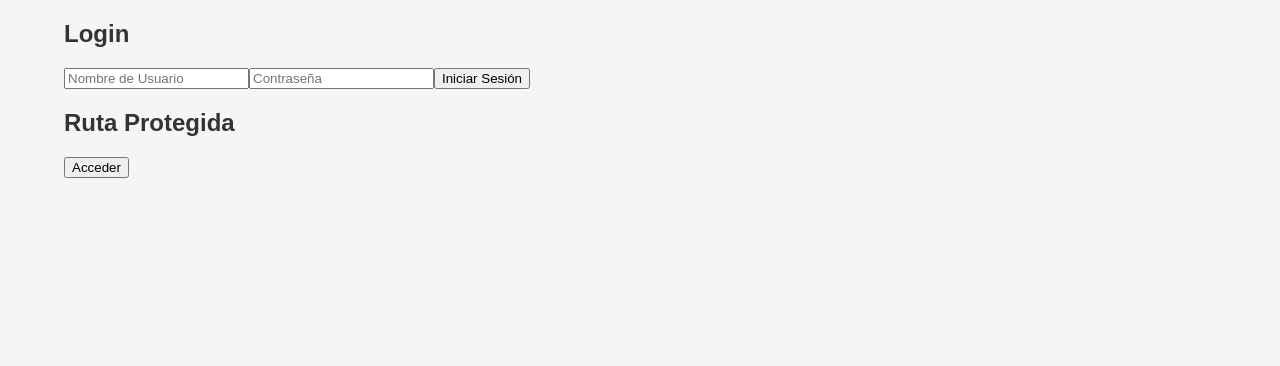
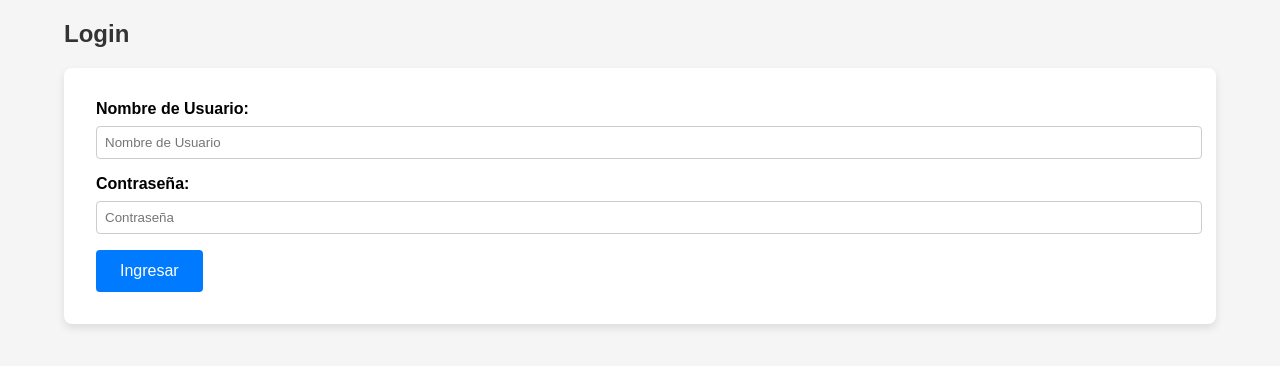
Before and after one commit to NoeliaIntriago/ResRank, a React (Create React App) app in the folder frontend/: page / in a window 1280 px wide. Shown: the top 366 px of the page. Built offline with nearby package versions, Linux system fonts and the light colour scheme.

Commit message:
chore: Refactor Login page component and add Formik form validation

```diff
--- a/frontend/src/pages/Login.js
+++ b/frontend/src/pages/Login.js
@@ -1,51 +1,62 @@
-import React, { useState } from "react";
 import axios from "axios";
+import { ErrorMessage, Field, Form, Formik } from "formik";
+import { jwtDecode } from "jwt-decode";
+import React from "react";
+import { useNavigate } from "react-router-dom";
+import * as Yup from "yup";
+import styles from "../styles/Register.module.css";
+import { showErrorAlert } from "../utils/alert";
+import { Roles } from "../utils/global";
+import { showToast } from "../utils/toast";
 
 function Login() {
-  const [loginData, setLoginData] = useState({
+  const navigate = useNavigate();
+
+  const loginForm = {
     nombre_usuario: "",
     contrasena: "",
+  };
+
+  const LoginSchema = Yup.object().shape({
+    nombre_usuario: Yup.string().required("Campo requerido"),
+    contrasena: Yup.string().required("Campo requerido"),
   });
 
-  const [loginMessage, setLoginMessage] = useState("");
-  const [protectedMessage, setProtectedMessage] = useState("");
-
-  const handleLoginChange = (e) => {
-    setLoginData({ ...loginData, [e.target.name]: e.target.value });
-  };
-
-  const login = async () => {
+  const handleLogin = async (data) => {
     try {
       const response = await axios.post(
         `${process.env.REACT_APP_URL}:3001/auth/login`,
-        loginData
+        data
       );
-      setLoginMessage(
-        response.data.token ? "Login exitoso" : response.data.error
-      );
-      if (response.data.token) {
-        localStorage.setItem("token", response.data.token);
+
+      const token = response.data.token;
+      localStorage.setItem("token", token);
+
+      const decodedToken = jwtDecode(token);
+      const { rol } = decodedToken;
+
+      showToast(response.message, "success");
+
+      switch (rol) {
+        case Roles.ADMIN:
+          navigate("/home");
+          break;
+        case Roles.DUENO:
+          navigate("/");
+          break;
+        case Roles.ESTUDIANTE:
+          navigate("/");
+          break;
+        default:
+          navigate("/");
+          break;
       }
     } catch (error) {
-      setLoginMessage(error.response?.data?.error || "Error al iniciar sesión");
-    }
-  };
-
-  const accessProtectedRoute = async () => {
-    try {
-      const token = localStorage.getItem("token");
-      const response = await axios.get(
-        `${process.env.REACT_APP_URL}:3001/auth/ruta-protegida`,
-        {
-          headers: {
-            Authorization: `Bearer ${token}`,
-          },
-        }
-      );
-      setProtectedMessage(response.data.message || "Acceso exitoso");
-    } catch (error) {
-      setProtectedMessage(
-        error.response?.data?.error || "Error al acceder a la ruta protegida"
+      console.error("Error capturado:", error);
+      console.error("Response:", error.response);
+      showErrorAlert(
+        "Error",
+        error.response?.data?.error || "Error al iniciar sesión"
       );
     }
   };
@@ -54,26 +65,35 @@ function Login() {
     <div className="App">
       <div className="container">
         <h2>Login</h2>
-        <input
+        <Formik
+          initialValues={loginForm}
+          validationSchema={LoginSchema}
+          onSubmit={async (values) => {
+            await handleLogin(values);
+          }}
+        >
+          <Form className={styles.formContainer}>
+            <label>Nombre de Usuario:</label>
+            <Field
+              id="inputNombreUsuario"
               type="text"
               name="nombre_usuario"
               placeholder="Nombre de Usuario"
-          onChange={handleLoginChange}
             />
-        <input
+            <ErrorMessage name="nombre_usuario" component="span" />
+
+            <label>Contraseña:</label>
+            <Field
+              id="inputContrasena"
               type="password"
               name="contrasena"
               placeholder="Contraseña"
-          onChange={handleLoginChange}
             />
-        <button onClick={login}>Iniciar Sesión</button>
-        <div className="message">{loginMessage}</div>
-      </div>
+            <ErrorMessage name="contrasena" component="span" />
 
-      <div className="container">
-        <h2>Ruta Protegida</h2>
-        <button onClick={accessProtectedRoute}>Acceder</button>
-        <div className="message">{protectedMessage}</div>
+            <button type="submit">Ingresar</button>
+          </Form>
+        </Formik>
       </div>
     </div>
   );
```
Lines whose indentation alone changed are shown as unchanged.
